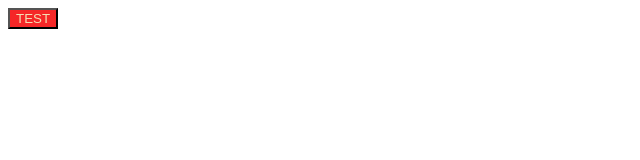
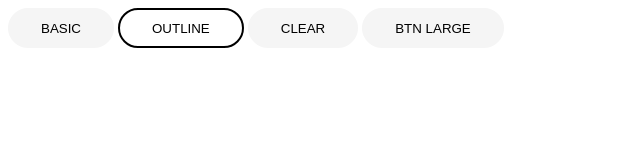
Before and after one commit to forjoellobo/material3-theme, a website: page index.html in a window 1280 px wide. Shown: the whole page, without its empty margins (0-640 px from the left). Drawn offline with Linux system fonts and the light colour scheme.

Commit message:
button style included

```diff
--- a/index.html
+++ b/index.html
@@ -9,7 +9,13 @@
 </head>
 <body>
 
-<button class="btn">TEST</button>
+    <div>
+        <button class="btn">BASIC</button>
+        <button class="btn btn-outline">OUTLINE</button>
+        <button class="btn">CLEAR</button>
+        <button class="btn">BTN LARGE</button>
+
+    </div>
 
 </body>
 </html>
--- a/styles/_components/button.scss
+++ b/styles/_components/button.scss
@@ -1,10 +1,34 @@
-.btn{
-    color:wheat;
-
-    background-color: rgb(245, 39, 39);
+.btn {
+  color: black;
+  background-color: whitesmoke;
+  padding-left: 24pt;
+  padding-right: 24pt;
+  height: 2.5rem;
+  outline-width: 0px;
+  border: 1px solid whitesmoke;
+  border-radius: 20rem;
 }
 
+.btn-outline {
 
-.btn:hover{
-    background-color: rgb(245, 39, 39);
+  color: black;
+  background-color: transparent;
+
+  outline-width: 2px;
+  border: 2px solid black;
+  border-radius: 20rem;
+
 }
+.btn-outline:hover {
+
+        cursor: pointer;
+        border: 2px solid black;
+        background-color: transparent !important;
+        box-shadow: 0px 1px 1px rgba(0, 0, 0, 0.1) !important;
+        border: 2px solid gainsboro !important;
+}
+.btn:hover {
+  background-color: gainsboro;
+  box-shadow: 0px 1px 1px rgba(0, 0, 0, 0.1);
+  border: 1px solid gainsboro;
+}
```
Also changed, not shown: css/theme.css, 1 other file.
